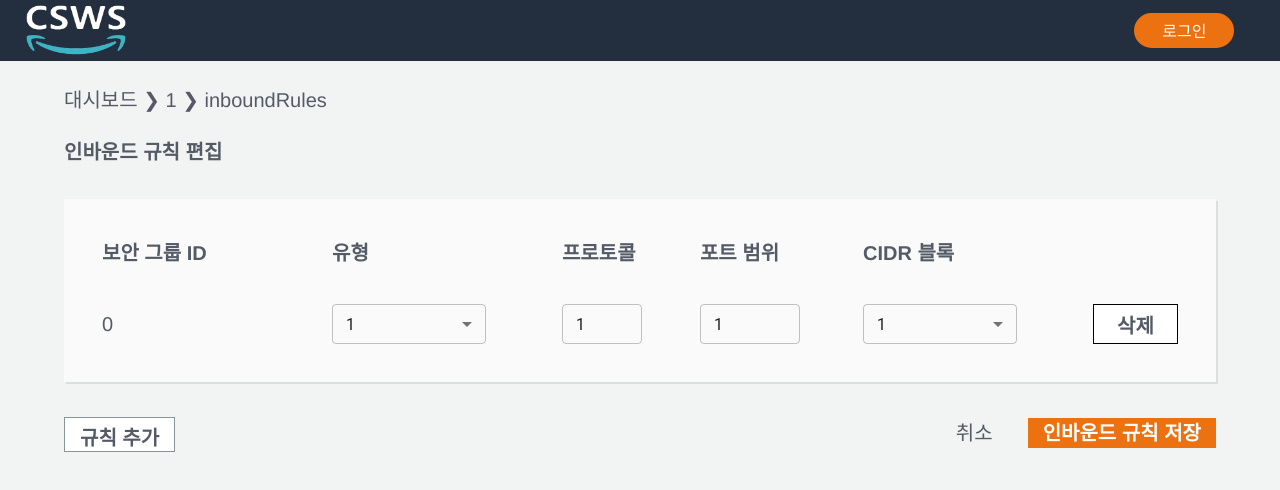
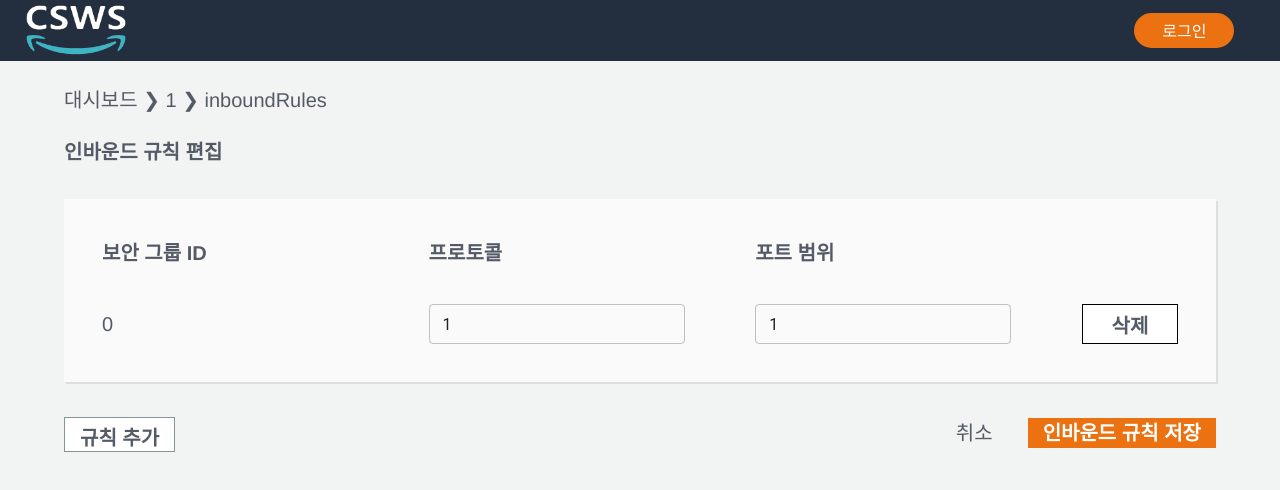
Before and after one commit to DonghyeonKang/CLMS, a React (Create React App) app in the folder frontend/: page /dashboard/1/inboundRules in a window 1280 px wide. Shown: the top 490 px of the page. Built offline with nearby package versions, Linux system fonts and the light colour scheme.

Commit message:
Update InboundRules
인바운드 규칙 편집 페이지 수정사항

```diff
--- a/frontend/src/components/Instance/InboundRules/EditInboundRules.js
+++ b/frontend/src/components/Instance/InboundRules/EditInboundRules.js
@@ -1,8 +1,7 @@
 import { useState } from "react";
 import { useNavigate, useParams } from "react-router-dom";
 import styled from "styled-components";
-import NewInboundRule from "./NewInboundRule";
-import ExistingInboundRule from "./ExistingInboundRule";
+import InboundRule from "./InboundRule";
 
 const EditInboundRules = () => {
     const navigate = useNavigate();
@@ -10,20 +9,14 @@ const EditInboundRules = () => {
     const [id, setId] = useState(1);
     const [data,setData] = useState([{
         Id:'0',
-        type:'1',
         protocol:'1',
         port:'1',
-        CIDR:'1',
     }]);
-
-    const [newData, setNewData] = useState([]);
     const addData = () => {
-        setNewData((prev) => [...prev,{
+        setData((prev) => [...prev,{
         Id:id,
-        type:'2',
         protocol:'2',
         port:'2',
-        CIDR:'2',
         }]);
         setId((prev)=>prev+1);
     };
@@ -38,18 +31,13 @@ const EditInboundRules = () => {
                 <Rules>
                 <tbody>
                 <tr>
-                    <RulesHeader style={{width:'12vw', minWidth:'150px'}}>보안 그룹 ID</RulesHeader>
-                    <RulesHeader style={{width:'12vw', minWidth:'150px'}}>유형</RulesHeader>
-                    <RulesHeader style={{width:'5vw', minWidth:'80px'}}>프로토콜</RulesHeader>
-                    <RulesHeader style={{width:'6vw', minWidth:'100px'}}>포트 범위</RulesHeader>
-                    <RulesHeader style={{width:'12vw', minWidth:'150px'}}>CIDR 블록</RulesHeader>
+                    <RulesHeader style={{minWidth:'150px'}}>보안 그룹 ID</RulesHeader>
+                    <RulesHeader style={{minWidth:'80px'}}>프로토콜</RulesHeader>
+                    <RulesHeader style={{minWidth:'100px'}}>포트 범위</RulesHeader>
                     <th> </th>
                 </tr>
                 {data.map((i)=>{
-                    return(<ExistingInboundRule data={data} setData={setData} i={i} key={i.Id}/>)})
-                }
-                {newData.map((i)=>{
-                    return(<NewInboundRule data={newData} setData={setNewData} i={i} key={i.Id}/>)})
+                    return(<InboundRule data={data} setData={setData} i={i} key={i.Id}/>)})
                 }
                 </tbody>
                 </Rules>
@@ -87,6 +75,7 @@ const Rules = styled.table`
 const RulesHeader = styled.th`
   text-align: left;
   margin-right: 5vw;
+  width: 30%;
 `;
 
 const BtnSection = styled.div`
--- a/frontend/src/components/Instance/InboundRules/ExistingInboundRule.js
+++ /dev/null
@@ -1,90 +0,0 @@
-import { MenuItem, Select, TextField } from "@mui/material";
-import { useState } from "react";
-import styled from "styled-components";
-
-// 존재하는 규칙 배열 수정하고, 삭제시 ID 값 저장시켰다가 DELETE
-// type, CIDR 목록 넣어야 함
-
-const ExistingInboundRule = ({data, setData, i}) => {
-    const obj = {
-        Id:i.Id,
-        type:data[i?.Id]?.type,
-        protocol:data[i?.Id]?.protocol,
-        port:data[i?.Id]?.port,
-        CIDR:data[i?.Id]?.CIDR,
-    };
-    const [rule,setRule] = useState(obj);
-
-    const handleType = async(e) => {
-        setRule({...rule, type: e.target.value});
-        const newObj = {...rule, type: e.target.value};
-        const rest = await data.filter((item)=>item?.Id !== i?.Id);
-        const newData = [...rest, newObj].sort((a,b)=>a.Id-b.Id);
-        await setData(newData);
-    };
-
-    const handleProtocol = async(e) => {
-        setRule({...rule, protocol: e.target.value});
-        const newObj = {...rule, protocol: e.target.value};
-        const rest = await data.filter((item)=>item?.Id !== i?.Id);
-        const newData = [...rest, newObj].sort((a,b)=>a.Id-b.Id);
-        await setData(newData);
-    };
-
-    const handlePort = async(e) => {
-        setRule({...rule, port: e.target.value});
-        const newObj = {...rule, port: e.target.value};
-        const rest = await data.filter((item)=>item?.Id !== i?.Id);
-        const newData = [...rest, newObj].sort((a,b)=>a.Id-b.Id);
-        await setData(newData);
-    };
-
-    const handleCIDR = async(e) => {
-        setRule({...rule, CIDR: e.target.value});
-        const newObj = {...rule, CIDR: e.target.value};
-        const rest = await data.filter((item)=>item?.Id !== i?.Id);
-        const newData = [...rest, newObj].sort((a,b)=>a.Id-b.Id);
-        await setData(newData);
-    };
-
-    return (
-        <>
-            <tr key={data[i?.Id]?.Id}>
-                <td style={{width:'12vw', minWidth:'150px'}}>{i?.Id}</td>
-                <td>
-                    <Select label="type" style={{width:'12vw', minWidth:'150px'}} defaultValue={i?.type} onChange={handleType} size="small">
-                        <MenuItem value='1'>1</MenuItem>
-                        <MenuItem value='2'>2</MenuItem>
-                        <MenuItem value='3'>3</MenuItem>
-                    </Select>
-                </td>
-                <td><TextField style={{width:'5vw', minWidth:'80px'}} defaultValue={i?.protocol} onChange={handleProtocol} size="small"/></td>
-                <td><TextField style={{width:'6vw', minWidth:'100px'}} defaultValue={i?.port} onChange={handlePort} size="small"/></td>
-                <td>
-                    <Select label="CIDR" style={{width:'12vw', minWidth:'150px'}} defaultValue={i?.CIDR} onChange={handleCIDR} size="small">
-                        <MenuItem value='1'>1</MenuItem>
-                        <MenuItem value='2'>2</MenuItem>
-                        <MenuItem value='3'>3</MenuItem>
-                    </Select>
-                </td>
-                <DeleteRule onClick={()=>{setData(data.filter((item)=>item?.Id !== i?.Id))}}>삭제</DeleteRule>
-            </tr>
-        </>
-    );
-};
-
-export default ExistingInboundRule;
-
-const DeleteRule = styled.td`
-  cursor: pointer;
-  background-color: white;
-  border: 1px solid black;
-  text-align: center;
-  width: 50px;
-  padding: 0 8px;
-  font-weight: 600;
-  &:hover{
-    background-color: #fafafa;
-    color: black;
-  }
-`;
--- /dev/null
+++ b/frontend/src/components/Instance/InboundRules/InboundRule.js
@@ -0,0 +1,52 @@
+import { TextField } from "@mui/material";
+import { useState } from "react";
+import styled from "styled-components";
+
+// 존재하는 규칙 배열 수정하고, 삭제시 ID 값 저장시켰다가 DELETE
+// type, CIDR 목록 넣어야 함
+
+const ExistingInboundRule = ({data, setData, i}) => {
+    const obj = {
+        Id:i.Id,
+        type:data[i?.Id]?.type,
+        protocol:data[i?.Id]?.protocol,
+        port:data[i?.Id]?.port,
+        CIDR:data[i?.Id]?.CIDR,
+    };
+    const [rule,setRule] = useState(obj);
+
+    const handlePort = async(e) => {
+        setRule({...rule, port: e.target.value});
+        const newObj = {...rule, port: e.target.value};
+        const rest = await data.filter((item)=>item?.Id !== i?.Id);
+        const newData = [...rest, newObj].sort((a,b)=>a.Id-b.Id);
+        await setData(newData);
+    };
+
+    return (
+        <>
+            <tr key={data[i?.Id]?.Id}>
+                <td style={{width:'20vw', minWidth:'150px'}}>{i?.Id}</td>
+                <td><TextField style={{width:'20vw', minWidth:'80px'}} defaultValue={i?.protocol} size="small"/></td>
+                <td><TextField style={{width:'20vw', minWidth:'100px'}} defaultValue={i?.port} onChange={handlePort} size="small"/></td>
+                <DeleteRule onClick={()=>{setData(data.filter((item)=>item?.Id !== i?.Id))}}>삭제</DeleteRule>
+            </tr>
+        </>
+    );
+};
+
+export default ExistingInboundRule;
+
+const DeleteRule = styled.td`
+  cursor: pointer;
+  background-color: white;
+  border: 1px solid black;
+  text-align: center;
+  width: 50px;
+  padding: 0 8px;
+  font-weight: 600;
+  &:hover{
+    background-color: #fafafa;
+    color: black;
+  }
+`;
--- a/frontend/src/components/Instance/InboundRules/NewInboundRule.js
+++ /dev/null
@@ -1,89 +0,0 @@
-import { MenuItem, Select, TextField } from "@mui/material";
-import { useState } from "react";
-import styled from "styled-components";
-
-// type, CIDR 목록 넣어야 함
-
-const NewInboundRule = ({data, setData, i}) => {
-    const obj = {
-        Id:i?.Id,
-        type:i?.type,
-        protocol:i?.protocol,
-        port:i?.port,
-        CIDR:i?.CIDR,
-    };
-    const [rule,setRule] = useState(obj);
-
-    const handleType = async(e) => {
-        setRule({...rule, type: e.target.value});
-        const newObj = {...rule, type: e.target.value};
-        const rest = await data.filter((item)=>item?.Id !== i?.Id);
-        const newData = [...rest, newObj].sort((a,b)=>a.Id-b.Id);
-        await setData(newData);
-    };
-
-    const handleProtocol = async(e) => {
-        setRule({...rule, protocol: e.target.value});
-        const newObj = {...rule, protocol: e.target.value};
-        const rest = await data.filter((item)=>item?.Id !== i?.Id);
-        const newData = [...rest, newObj].sort((a,b)=>a.Id-b.Id);
-        await setData(newData);
-    };
-
-    const handlePort = async(e) => {
-        setRule({...rule, port: e.target.value});
-        const newObj = {...rule, port: e.target.value};
-        const rest = await data.filter((item)=>item?.Id !== i?.Id);
-        const newData = [...rest, newObj].sort((a,b)=>a.Id-b.Id);
-        await setData(newData);
-    };
-
-    const handleCIDR = async(e) => {
-        setRule({...rule, CIDR: e.target.value});
-        const newObj = {...rule, CIDR: e.target.value};
-        const rest = await data.filter((item)=>item?.Id !== i?.Id);
-        const newData = [...rest, newObj].sort((a,b)=>a.Id-b.Id);
-        await setData(newData);
-    };
-
-    return (
-        <>
-            <tr key={i.Id}>
-                <td style={{width:'12vw', minWidth:'150px'}}>{i?.Id}</td>
-                <td>
-                    <Select label="type" style={{width:'12vw', minWidth:'150px'}} defaultValue={i?.type} onChange={handleType} size="small">
-                        <MenuItem value='1'>1</MenuItem>
-                        <MenuItem value='2'>2</MenuItem>
-                        <MenuItem value='3'>3</MenuItem>
-                    </Select>
-                </td>
-                <td><TextField style={{width:'5vw', minWidth:'80px'}} defaultValue={i?.protocol} onChange={handleProtocol} size="small"/></td>
-                <td><TextField style={{width:'6vw', minWidth:'100px'}} defaultValue={i?.port} onChange={handlePort} size="small"/></td>
-                <td>
-                    <Select label="CIDR" style={{width:'12vw', minWidth:'150px'}} defaultValue={i?.CIDR} onChange={handleCIDR} size="small">
-                        <MenuItem value='1'>1</MenuItem>
-                        <MenuItem value='2'>2</MenuItem>
-                        <MenuItem value='3'>3</MenuItem>
-                    </Select>
-                </td>
-                <DeleteRule onClick={()=>{setData(data.filter((item)=>item?.Id !== i?.Id))}}>삭제</DeleteRule>
-            </tr>
-        </>
-    );
-};
-
-export default NewInboundRule;
-
-const DeleteRule = styled.td`
-  cursor: pointer;
-  background-color: white;
-  border: 1px solid black;
-  text-align: center;
-  width: 50px;
-  padding: 0 8px;
-  font-weight: 600;
-  &:hover{
-    background-color: #fafafa;
-    color: black;
-  }
-`;
```
